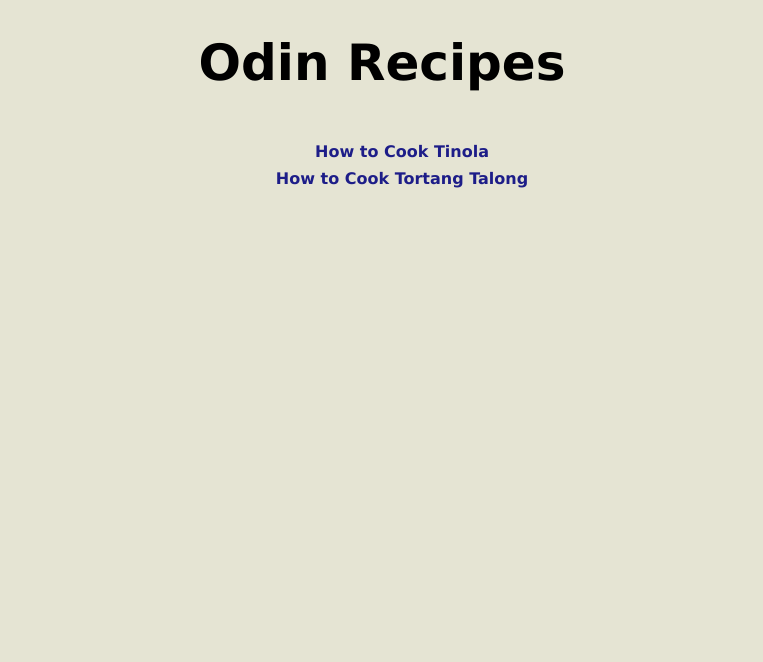
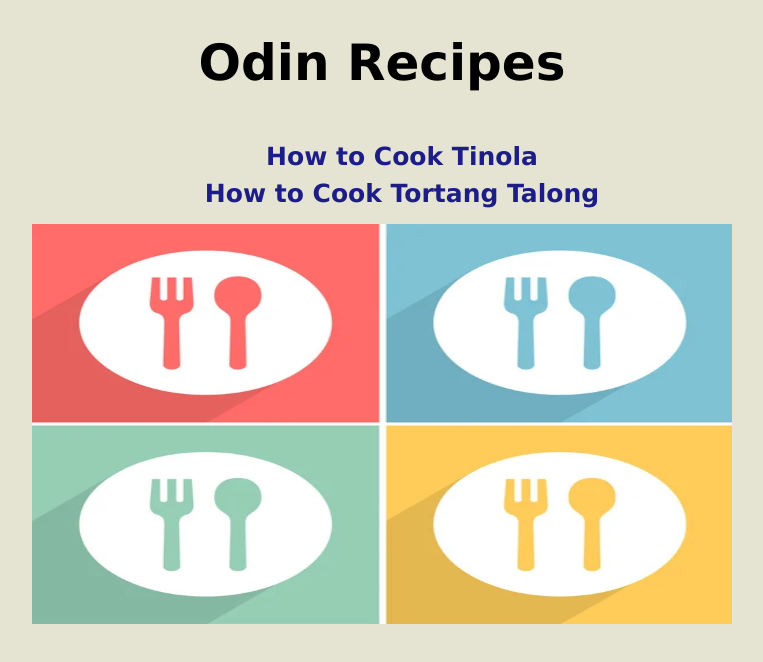
Before and after one commit to jmopena058/odin-recipes, a plain HTML site: page index.html in a window 1280 px wide. Shown: the whole page, without its empty margins (258-1021 px from the left). Drawn offline with Linux system fonts and the light colour scheme.

Commit message:
styling odin-recipe project

```diff
--- a/cssfiles/home.css
+++ b/cssfiles/home.css
@@ -7,7 +7,7 @@ h1{
   font-weight:800;
   margin-bottom: 50px;
 }
-h1,h2,h3,#recipe-category{
+h1,h2,p,#recipe-category{
   text-align: center;
 }
 a,a:visited{
@@ -18,9 +18,18 @@ a,a:visited{
 a:hover{
   color:rgb(8, 124, 124)
 }
-#recipe-category li{
+#recipe-category li,a{
   font-weight: 800;
-  font-size: 16px;
+  font-size: 25px;
   margin:0.5rem 0 0 0 ;
   list-style: none;
 }
+.recipe-image{
+  width:700px;
+  height: 400px;
+  margin:0 auto;
+}
+img{
+  width: 100%;
+  height: 100%;
+}
--- a/index.html
+++ b/index.html
@@ -13,7 +13,9 @@
     <li class="recipe-link"><a href="./recipes/tinola.html">How to Cook Tinola</a></li>
     <li class="recipe-link"><a href="./recipes/tortang-talong.html">How to Cook Tortang Talong</a></li>
   </ul>
-
+  <div class="recipe-image">
+    <img src="/recipeimages/home.jpg" alt="Spoon and fork art photo">
+  </div>
 
 </body>
 </html>
```
Also changed, not shown: recipes/tinola.html (+3 -1 lines), recipes/tortang-talong.html (+3 -1 lines).
